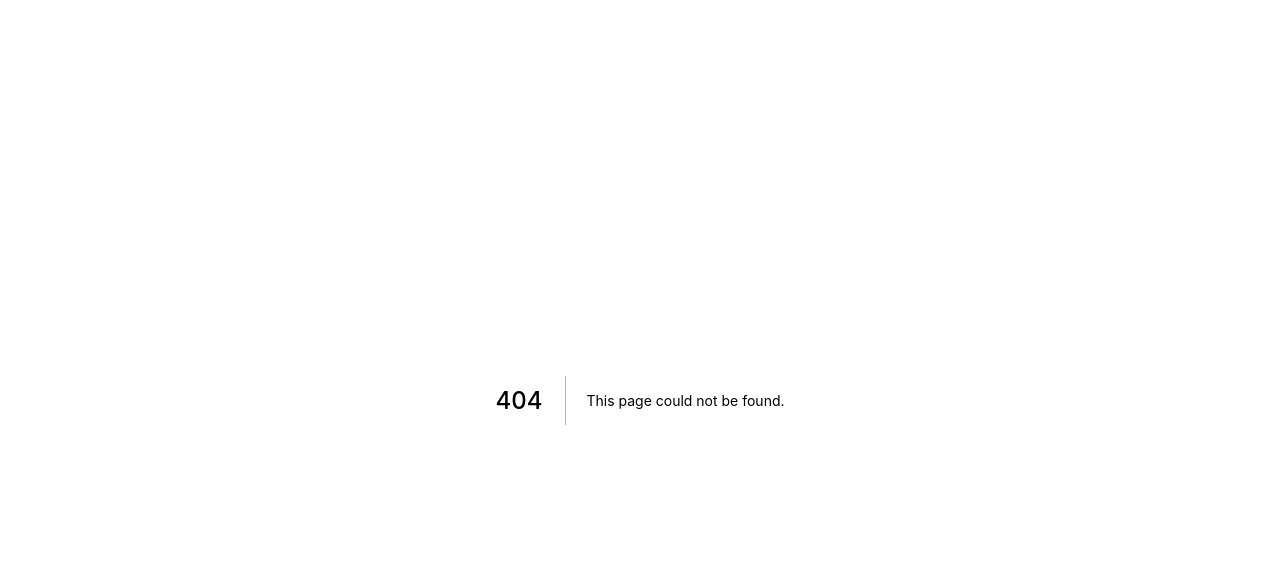
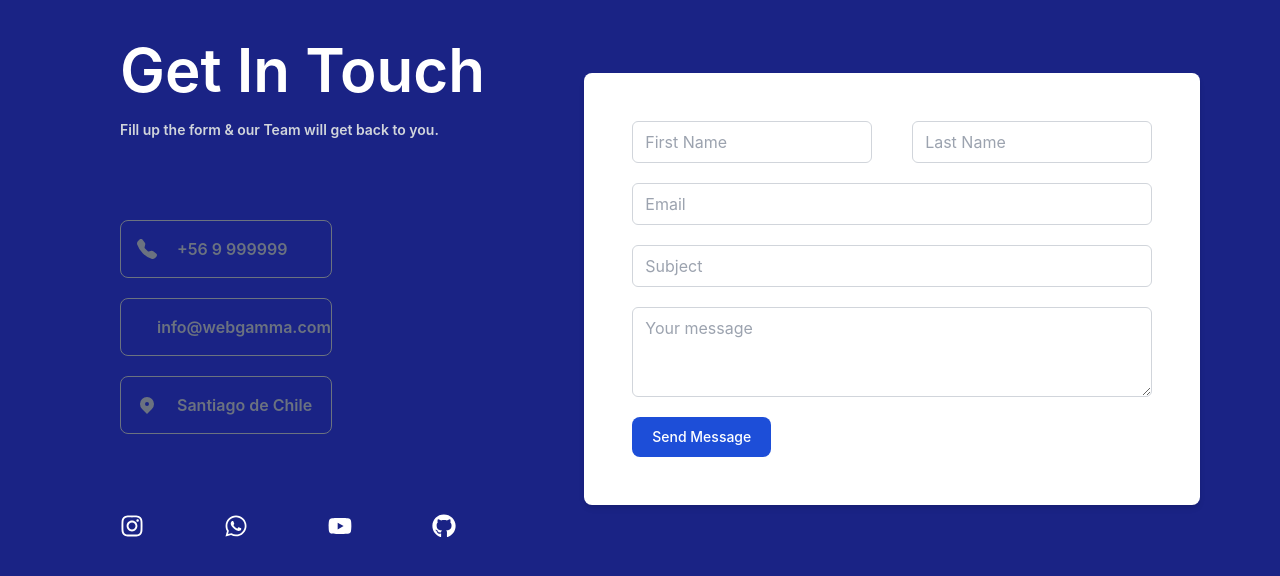
Before and after one commit to web-gamma/wgamma-nextjs2.0, a Next.js app: page /contactform in a window 1280 px wide. Before the commit this address had no page. Shown: the top 576 px of the page. Built offline with nearby package versions, Linux system fonts and the light colour scheme.

Commit message:
contact form

```diff
--- a/components/Contact.js
+++ b/components/Contact.js
@@ -17,7 +17,7 @@
       </p>
       <div className="flex justify-center items-center gap-10">
         <div className="group md:w-72 w-80 h-12 rounded-md my-10  cursor-pointer flex justify-center items-center  hover:shadow-lg border border-blue-600 hover:bg-blue-600 ">
-          <Link href="#">
+          <Link href="contactform">
             <h1 className="text-blue-600 group-hover:text-white text-xl">
               Get In Touch
             </h1>
--- /dev/null
+++ b/pages/contactform.js
@@ -0,0 +1,111 @@
+import React from "react";
+import { BsTelephoneFill } from "react-icons/bs";
+import { GrMail } from "react-icons/gr";
+import { HiLocationMarker } from "react-icons/hi";
+import {
+  FaInstagram,
+  FaWhatsapp,
+  FaYoutube,
+  FaGithub,
+} from "react-icons/fa";
+
+
+function ContactPage() {
+  return (
+    <div className="bg-[#1a2385] w-screen md:h-screen h-auto">
+      <div className="flex justify-around items-center mx-20 md:flex-row flex-col">
+        {/* textual content */}
+        <div className="md:w-1/2 w-full md:p-10 my-10 md:my-0  flex-col">
+          <h1 className="text-6xl font-semibold text-white ">Get In Touch</h1>
+          <p className="text-gray-300 font-semibold text-sm my-5">
+            Fill up the form & our Team will get back to you.
+          </p>
+          <div className="flex-col my-20 gap-5 flex  ">
+            <div className="flex gap-5 p-4 border border-gray-500 hover:border-blue-700 md:w-1/2 w-full rounded-lg group cursor-pointer items-center">
+              <BsTelephoneFill className="text-xl text-gray-500  group-hover:text-white" />
+              <p className="text-gray-500 text-base font-semibold group-hover:text-white">
+                +56 9 999999
+              </p>
+            </div>
+            <div className="flex gap-5 p-4 border border-gray-500 hover:border-blue-700 md:w-1/2 w-full rounded-lg group cursor-pointer items-center">
+              <GrMail className="text-xl text-gray-500  group-hover:text-white" />
+              <p className="text-gray-500 text-base font-semibold group-hover:text-white">
+                info@webgamma.com
+              </p>
+            </div>
+            <div className="flex gap-5 p-4 border border-gray-500 hover:border-blue-700 md:w-1/2 w-full rounded-lg group cursor-pointer items-center">
+              <HiLocationMarker className="text-xl text-gray-500  group-hover:text-white" />
+              <p className="text-gray-500 text-base font-semibold group-hover:text-white">
+               Santiago de Chile
+              </p>
+            </div>
+          </div>
+
+          <div className="flex gap-20  justify-center md:justify-start ">
+            <FaInstagram className="text-2xl text-white hover:text-orange-400 cursor-pointer" />
+            <FaWhatsapp className="text-2xl text-white hover:text-green-500 cursor-pointer" />
+            <FaYoutube className="text-2xl text-white hover:text-red-600 cursor-pointer" />
+            <FaGithub className="text-2xl text-white hover:text-blue-700 cursor-pointer" />
+          </div>
+        </div>
+        {/* Contact form */}
+        <div className="bg-white p-12 rounded-lg shadow-md">
+          <form>
+            <div className="grid xl:grid-cols-2 xl:gap-10">
+              <input
+                type="text"
+                name="first_name"
+                id="first_name"
+                className="form-control block w-full px-3 py-2 mb-5 text-base font-normal text-gray-700 bg-white bg-clip-padding border border-solid border-gray-300 rounded-md transition ease-in-out m-0 focus:text-gray-700 focus:bg-white focus:border-blue-600 focus:outline-none"
+                placeholder="First Name "
+                required={true}
+              />
+
+              <input
+                type="text"
+                name="last_name"
+                id="last_name"
+                className="form-control block w-full px-3 py-2 mb-5 text-base font-normal text-gray-700 bg-white bg-clip-padding border border-solid border-gray-300 rounded-md transition ease-in-out m-0 focus:text-gray-700 focus:bg-white focus:border-blue-600 focus:outline-none"
+                placeholder="Last Name "
+                required=""
+              />
+            </div>
+            <input
+              type="email"
+              name="email"
+              className="form-control block w-full px-3 py-2 mb-5 text-base font-normal text-gray-700 bg-white bg-clip-padding border border-solid border-gray-300 rounded-md transition ease-in-out m-0 focus:text-gray-700 focus:bg-white focus:border-blue-600 focus:outline-none"
+              placeholder="Email "
+              required={true}
+            />
+            <input
+              type="text"
+              name="subject"
+              className="form-control block w-full px-3 py-2 mb-5 text-base font-normal text-gray-700 bg-white bg-clip-padding border border-solid border-gray-300 rounded-md transition ease-in-out m-0 focus:text-gray-700 focus:bg-white focus:border-blue-600 focus:outline-none"
+              placeholder="Subject "
+              required={true}
+            />
+
+            <div className="flex justify-center">
+              <textarea
+                className="form-control block w-full px-3 py-2 mb-5 text-base font-normal text-gray-700 bg-white bg-clip-padding border border-solid border-gray-300 rounded-md transition ease-in-out m-0 focus:text-gray-700 focus:bg-white focus:border-blue-600 focus:outline-none"
+                id="exampleFormControlTextarea1"
+                rows="3"
+                placeholder="Your message"
+                required={true}
+              ></textarea>
+            </div>
+
+            <button
+              type="submit"
+              className="text-white bg-blue-700 hover:bg-blue-800 focus:ring-4 focus:outline-none focus:ring-blue-300 font-medium rounded-lg text-sm w-full sm:w-auto px-5 py-2.5 text-center dark:bg-blue-600 dark:hover:bg-blue-700 dark:focus:ring-blue-800"
+            >
+              Send Message
+            </button>
+          </form>
+        </div>
+      </div>
+    </div>
+  );
+}
+
+export default ContactPage;
```
